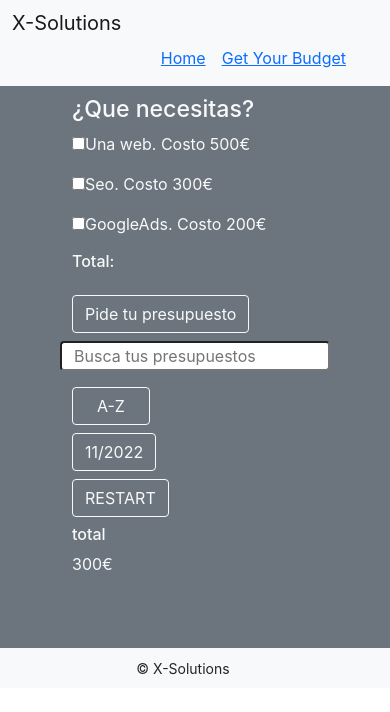
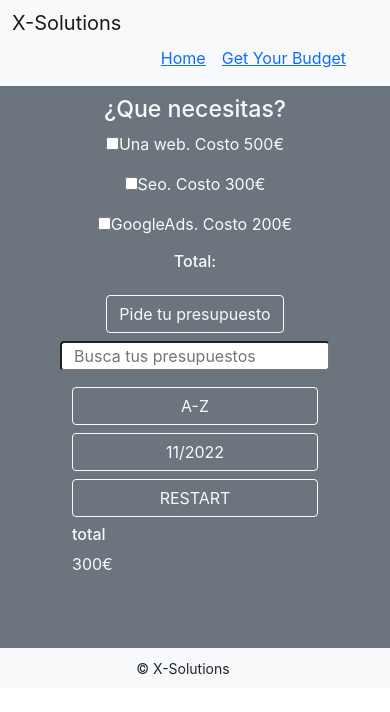
Before and after one commit to adaldin/budgetApp, a React (Create React App) app in the folder budget-app/: page /budget in a window 390 px wide. Shown: the top 712 px of the page. Built offline with nearby package versions, Linux system fonts and the light colour scheme.

Commit message:
SideBar Responsive fixing bootstrap

```diff
--- a/budget-app/src/components/budgetForm/BudgetForm.js
+++ b/budget-app/src/components/budgetForm/BudgetForm.js
@@ -1,4 +1,4 @@
-import React from "react";
+import React, { useState } from "react";
 import Container from "react-bootstrap/Container";
 import Form from "react-bootstrap/Form";
 import Row from "react-bootstrap/Row";
@@ -6,20 +6,41 @@ import Col from "react-bootstrap/Col";
 import Button from "react-bootstrap/Button";
 
 function BudgetForm() {
+  const [formData, setFormData] = useState({
+    web: false,
+    seo: false,
+    ads: false,
+  });
+
+  function handleChange(event) {
+    const { name, checked } = event.target;
+    console.log(name);
+    console.log(checked);
+    setFormData((prevFormData) => {
+      return {
+        ...prevFormData,
+        [name]: checked,
+      };
+    });
+    console.log(formData);
+  }
+
   return (
     <React.Fragment>
       <Container fluid>
-        <Row>
+        <Row className="text-center text-md-start">
           <h3>¿Que necesitas?</h3>
         </Row>
         <Row>
           <Form>
-            <Row className="g-3">
+            <Row className="g-3 text-center text-md-start">
               <Col sm={12}>
                 <input
                   type="checkbox"
                   id="web"
-                  // checked={formData.}
+                  onChange={handleChange}
+                  name="web"
+                  checked={formData.web}
                 />
                 <label htmlFor="web">Una web. Costo 500€</label>
               </Col>
@@ -27,17 +48,21 @@ function BudgetForm() {
                 <input
                   type="checkbox"
                   id="seo"
-                  // checked={formData}
+                  onChange={handleChange}
+                  name="seo"
+                  checked={formData.seo}
                 />
                 <label htmlFor="seo">Seo. Costo 300€</label>
               </Col>
               <Col sm={12}>
                 <input
                   type="checkbox"
-                  id="seo"
-                  // checked={formData.}
+                  id="ads"
+                  onChange={handleChange}
+                  name="ads"
+                  checked={formData.ads}
                 />
-                <label htmlFor="seo">GoogleAds. Costo 200€</label>
+                <label htmlFor="ads">GoogleAds. Costo 200€</label>
               </Col>
               <Col sm={12}>
                 <h6>Total:</h6>
--- a/budget-app/src/components/sideBar/SideBar.js
+++ b/budget-app/src/components/sideBar/SideBar.js
@@ -16,17 +16,21 @@ function SideBar() {
           // checked={formData.}
         />
       </Row>
-      <Row className="my-2 d-flex g-2">
+      <Row className="my-2 d-flex g-2 justify-content-between">
         <Col sm={12} md={4}>
-          <Button variant="outline-light" className="px-4">
+          <Button variant="outline-light" className="px-4 w-100 text-wrap">
             A-Z
           </Button>
         </Col>
-        <Col sm={12} md={4}>
-          <Button variant="outline-light">11/2022</Button>
+        <Col sm={12} md={4} className="d-flex justify-content-center">
+          <Button variant="outline-light" className="w-100 text-wrap">
+            11/2022
+          </Button>
         </Col>
         <Col sm={12} md={4}>
-          <Button variant="outline-light">RESTART</Button>
+          <Button variant="outline-light" className="w-100 text-wrap">
+            RESTART
+          </Button>
         </Col>
       </Row>
       <Row className="my-2">
--- a/budget-app/src/pages/budget.js
+++ b/budget-app/src/pages/budget.js
@@ -9,10 +9,10 @@ function Budget() {
   return (
     <Container fluid className="mt-5 bg-secondary text-light p-5">
       <Row>
-        <Col sm={12} md={8}>
+        <Col sm={12} md={7}>
           <BudgetForm></BudgetForm>
         </Col>
-        <Col sm={12} md={4}>
+        <Col sm={12} md={5}>
           <SideBar></SideBar>
         </Col>
       </Row>
```
